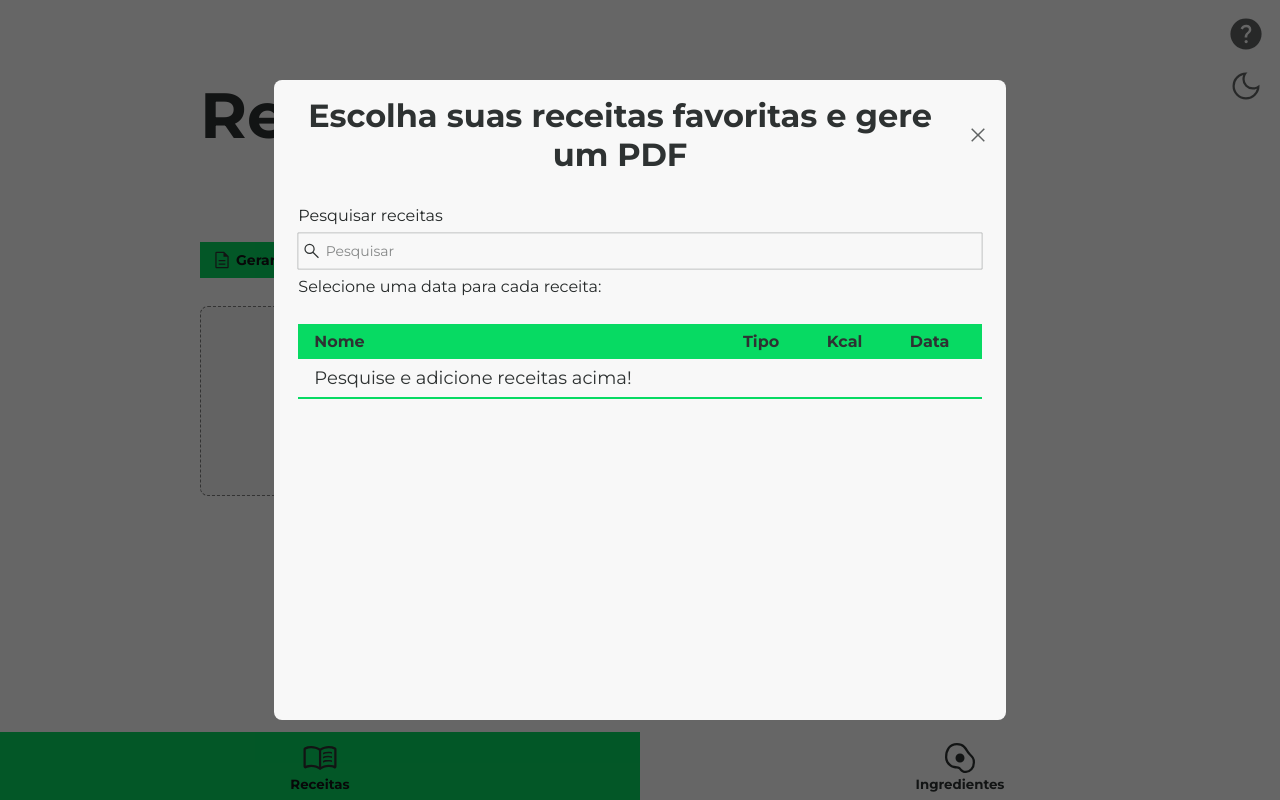
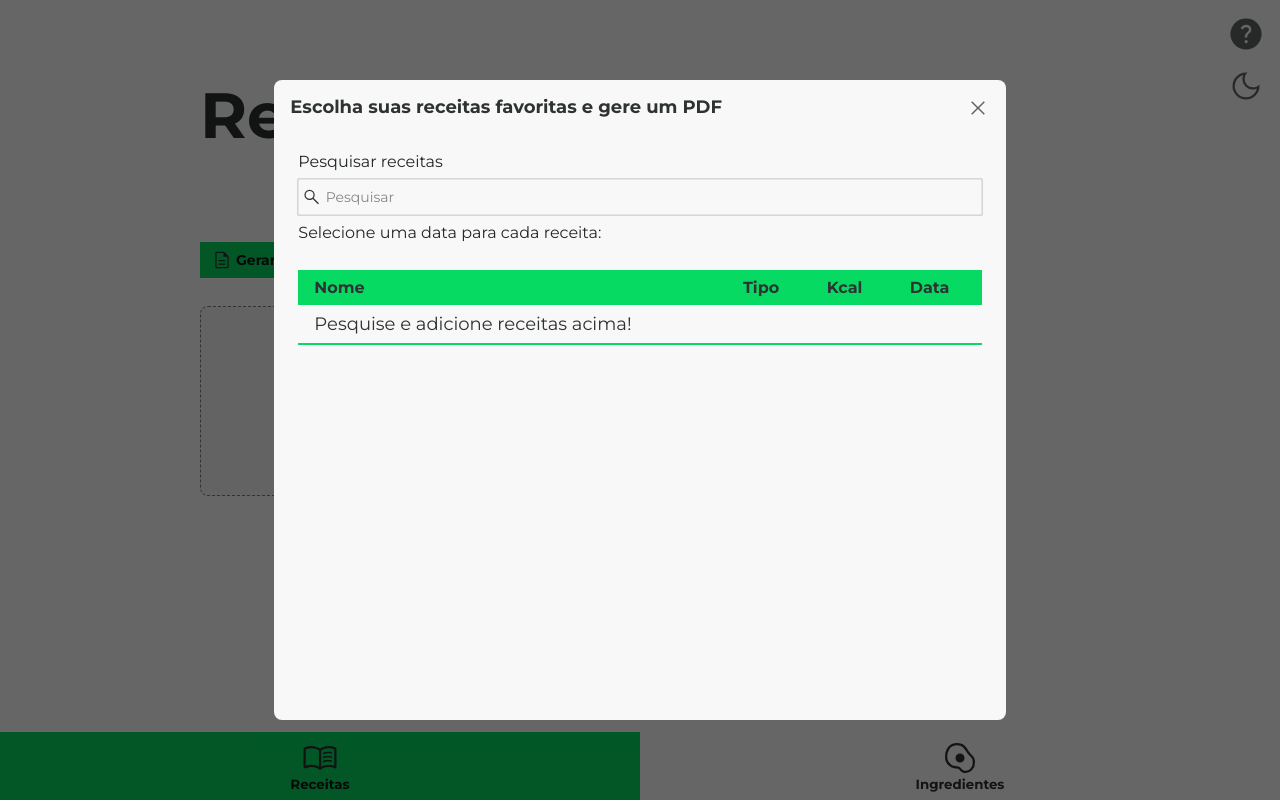
Before and after one commit to peedrofernandes/recipes-organizer, a React app: page /#/recipes in a window 1280 px wide. Both pictures are taken after a click on the button "Gerar PDF". Built offline with nearby package versions, Linux system fonts and the light colour scheme.

Commit message:
Fixed bug of the style of the deletion property

```diff
--- a/src/infra/ui/components/Modal.tsx
+++ b/src/infra/ui/components/Modal.tsx
@@ -114,7 +114,7 @@ export default function Modal(props: ModalProps) {
           <ModalBox ref={modalBoxRef} variant={props.variant}>
 
             <TopContainer>
-              <Title variant={3} as="h3">{props.title}</Title>
+              <Title variant={5} as="h5">{props.title}</Title>
               <Button variant="icon" onClick={() => cancelRequest()}>
                 <Icon variant="Close" size={24} />
               </Button>
```
